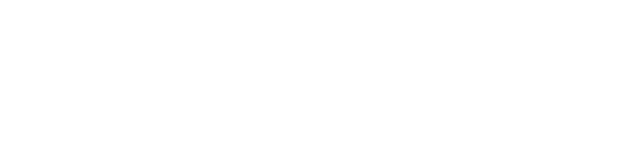
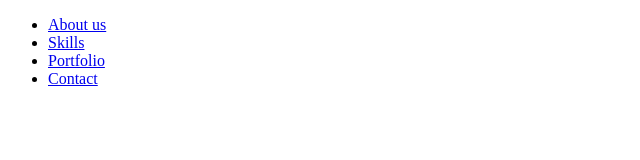
Before and after one commit to mobionwebsite/15-html-prosta-strona, a plain HTML site: page index.html in a window 1280 px wide. Shown: the whole page, without its empty margins (0-640 px from the left). Drawn offline with Linux system fonts and the light colour scheme.

Commit message:
Create navigation menu

```diff
--- a/index.html
+++ b/index.html
@@ -8,5 +8,14 @@
 </head>
 <body>
 
+
+    <nav>
+        <ul>
+        <li><a href="link">About us</a></li>
+        <li><a href="link">Skills</a></li>
+        <li><a href="link">Portfolio</a></li>
+        <li><a href="link">Contact</a></li>
+        </nav>
+
 </body>
 </html>
```
